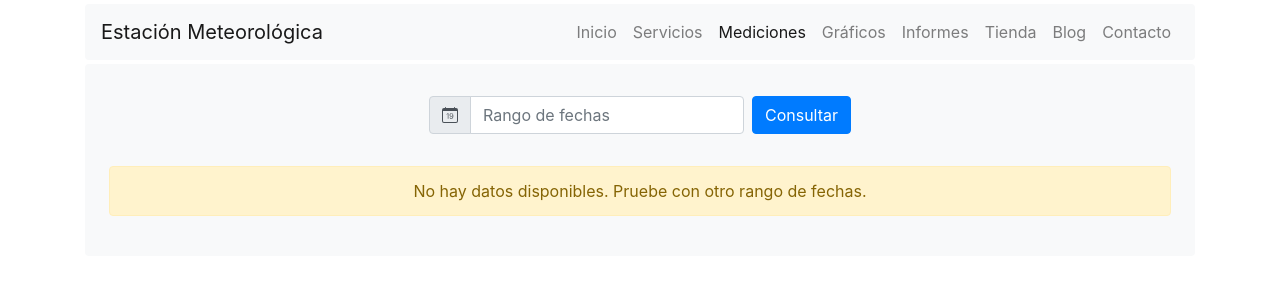
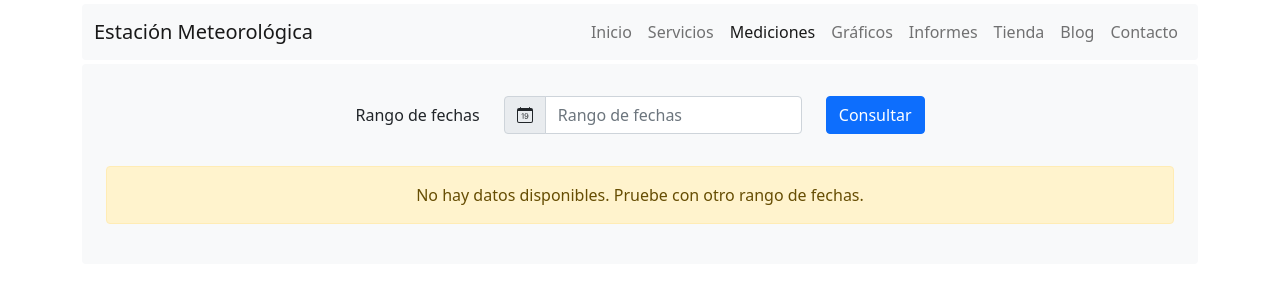
Before and after one commit to blackatze93/prototipo_estacion, a Django app: page /mediciones/ in a window 1280 px wide. Shown: the top 300 px of the page. Run offline with Django 3.2, Linux system fonts and the light colour scheme; data that the repository does not hold is empty; some libraries are stand-ins or nearby versions.

Commit message:
Actualizando plantilla

```diff
--- a/templates/base.html
+++ b/templates/base.html
@@ -2,11 +2,11 @@
 <html lang="es">
 <head>
     <meta charset="UTF-8">
-    <meta name="viewport" content="width=device-width, initial-scale=1, shrink-to-fit=no">
+    <meta name="viewport" content="width=device-width, initial-scale=1">
 
     <!-- Bootstrap CSS -->
-    <link rel="stylesheet" href="https://cdn.jsdelivr.net/npm/bootstrap@4.5.3/dist/css/bootstrap.min.css"
-          integrity="sha384-TX8t27EcRE3e/ihU7zmQxVncDAy5uIKz4rEkgIXeMed4M0jlfIDPvg6uqKI2xXr2" crossorigin="anonymous">
+    <link href="https://cdn.jsdelivr.net/npm/bootstrap@5.0.0-beta1/dist/css/bootstrap.min.css" rel="stylesheet"
+          integrity="sha384-giJF6kkoqNQ00vy+HMDP7azOuL0xtbfIcaT9wjKHr8RbDVddVHyTfAAsrekwKmP1" crossorigin="anonymous">
 
     {% load static %}
 
@@ -23,22 +23,24 @@
 <body>
 <div class="container my-1">
     <nav class="navbar navbar-expand-md navbar-light bg-light rounded">
+        <div class="container">
             <a class="navbar-brand" href="#">Estación Meteorológica</a>
-        <button class="navbar-toggler" type="button" data-toggle="collapse" data-target="#main-navbar"
+            <button class="navbar-toggler" type="button" data-bs-toggle="collapse" data-bs-target="#main-navbar"
                     aria-controls="main-navbar" aria-expanded="false" aria-label="Alternar navegación">
                 <span class="navbar-toggler-icon"></span>
             </button>
 
             <div class="collapse navbar-collapse justify-content-end" id="main-navbar">
                 <ul class="navbar-nav">
-                <li class="nav-item {% if request.path == '/' %}active{% endif %}">
-                    <a class="nav-link" href="{% url 'index' %}">Inicio</a>
+                    <li class="nav-item">
+                        <a class="nav-link {% if request.path == '/' %}active{% endif %}" href="{% url 'index' %}">Inicio</a>
                     </li>
                     <li class="nav-item">
                         <a class="nav-link" href="#">Servicios</a>
                     </li>
-                <li class="nav-item {% if request.path == '/mediciones/' %}active{% endif %}">
-                    <a class="nav-link" href="{% url 'mediciones' %}">Mediciones</a>
+                    <li class="nav-item">
+                        <a class="nav-link {% if request.path == '/mediciones/' %}active{% endif %}"
+                           href="{% url 'mediciones' %}">Mediciones</a>
                     </li>
                     <li class="nav-item">
                         <a class="nav-link" href="#">Gráficos</a>
@@ -57,16 +59,17 @@
                     </li>
                 </ul>
             </div>
+        </div>
     </nav>
     <main role="main" class="my-1 rounded bg-light px-4 py-4">
         {% block content %}{% endblock %}
     </main>
 </div>
-<!-- Option 1: jQuery and Bootstrap Bundle (includes Popper) -->
-<script src="https://code.jquery.com/jquery-3.5.1.min.js"
-        integrity="sha256-9/aliU8dGd2tb6OSsuzixeV4y/faTqgFtohetphbbj0=" crossorigin="anonymous"></script>
-<script src="https://cdn.jsdelivr.net/npm/bootstrap@4.5.3/dist/js/bootstrap.bundle.min.js"
-        integrity="sha384-ho+j7jyWK8fNQe+A12Hb8AhRq26LrZ/JpcUGGOn+Y7RsweNrtN/tE3MoK7ZeZDyx"
+<script src="https://cdn.jsdelivr.net/npm/@popperjs/core@2.5.4/dist/umd/popper.min.js"
+        integrity="sha384-q2kxQ16AaE6UbzuKqyBE9/u/KzioAlnx2maXQHiDX9d4/zp8Ok3f+M7DPm+Ib6IU"
+        crossorigin="anonymous"></script>
+<script src="https://cdn.jsdelivr.net/npm/bootstrap@5.0.0-beta1/dist/js/bootstrap.min.js"
+        integrity="sha384-pQQkAEnwaBkjpqZ8RU1fF1AKtTcHJwFl3pblpTlHXybJjHpMYo79HY3hIi4NKxyj"
         crossorigin="anonymous"></script>
 
 {# Block for adding more javascript #}
--- a/templates/mediciones/index.html
+++ b/templates/mediciones/index.html
@@ -2,26 +2,32 @@
 
 {% block head_stylesheets %}
     <link rel="stylesheet" type="text/css" href="https://cdn.jsdelivr.net/npm/daterangepicker/daterangepicker.css"/>
-    <link rel="stylesheet" type="text/css" href="https://cdn.datatables.net/1.10.22/css/dataTables.bootstrap4.min.css"/>
-    <link rel="stylesheet" type="text/css" href="https://cdn.datatables.net/responsive/2.2.6/css/responsive.bootstrap4.min.css"/>
+    <link rel="stylesheet" type="text/css"
+          href="https://cdn.datatables.net/1.10.22/css/dataTables.bootstrap5.min.css   "/>
+    <link rel="stylesheet" type="text/css"
+          href="https://cdn.datatables.net/responsive/2.2.6/css/responsive.bootstrap4.min.css"/>
 {% endblock %}
 
 {% block page_title %}Mediciones{% endblock %}
 
 {% block content %}
-    <form class="form-inline justify-content-center" method="post">
+    <form class="row row-cols-lg-auto align-items-center justify-content-center mb-3" method="post">
         {% csrf_token %}
-        <label class="sr-only" for="dates">Rango de fechas</label>
-        <div class="input-group my-2 mr-sm-2">
-            <div class="input-group-prepend">
+
+        <div class="col-12">
+            <label for="dates">Rango de fechas</label>
+        </div>
+
+        <div class="col-12">
+            <div class="input-group">
                 <div class="input-group-text">
-                    <svg width="1em" height="1em" viewBox="0 0 16 16" class="bi bi-calendar-date" fill="currentColor"
+                    <svg width="1em" height="1em" viewBox="0 0 16 16" class="bi bi-calendar-date"
+                         fill="currentColor"
                          xmlns="http://www.w3.org/2000/svg">
                         <path fill-rule="evenodd"
                               d="M3.5 0a.5.5 0 0 1 .5.5V1h8V.5a.5.5 0 0 1 1 0V1h1a2 2 0 0 1 2 2v11a2 2 0 0 1-2 2H2a2 2 0 0 1-2-2V3a2 2 0 0 1 2-2h1V.5a.5.5 0 0 1 .5-.5zM1 4v10a1 1 0 0 0 1 1h12a1 1 0 0 0 1-1V4H1z"/>
                         <path d="M6.445 11.688V6.354h-.633A12.6 12.6 0 0 0 4.5 7.16v.695c.375-.257.969-.62 1.258-.777h.012v4.61h.675zm1.188-1.305c.047.64.594 1.406 1.703 1.406 1.258 0 2-1.066 2-2.871 0-1.934-.781-2.668-1.953-2.668-.926 0-1.797.672-1.797 1.809 0 1.16.824 1.77 1.676 1.77.746 0 1.23-.376 1.383-.79h.027c-.004 1.316-.461 2.164-1.305 2.164-.664 0-1.008-.45-1.05-.82h-.684zm2.953-2.317c0 .696-.559 1.18-1.184 1.18-.601 0-1.144-.383-1.144-1.2 0-.823.582-1.21 1.168-1.21.633 0 1.16.398 1.16 1.23z"/>
                     </svg>
-                </div>
                 </div>
                 {% if dates %}
                     <input type="text" class="form-control" id="dates" name="dates" placeholder="Rango de fechas"
@@ -31,8 +37,11 @@
                            autocomplete="off">
                 {% endif %}
             </div>
+        </div>
 
+        <div class="col-12">
             <button type="submit" class="btn btn-primary my-2">Consultar</button>
+        </div>
     </form>
 
     {% if medidas %}
@@ -65,16 +74,19 @@
             </tbody>
         </table>
     {% else %}
-        <div class="alert alert-warning text-center mt-4" role="alert">No hay datos disponibles. Pruebe con otro rango de fechas.</div>
+        <div class="alert alert-warning text-center mt-4" role="alert">No hay datos disponibles. Pruebe con otro rango
+            de fechas.
+        </div>
     {% endif %}
 
 {% endblock %}
 
 {% block body_javascript %}
+    <script src="https://cdn.jsdelivr.net/npm/jquery@3.5.1/dist/jquery.min.js"></script>
     <script src="https://cdn.jsdelivr.net/npm/moment@2.29.1/moment.min.js"></script>
     <script src="https://cdn.jsdelivr.net/npm/daterangepicker@3.1.0/daterangepicker.min.js"></script>
     <script src="https://cdn.datatables.net/1.10.22/js/jquery.dataTables.min.js"></script>
-    <script src="https://cdn.datatables.net/1.10.22/js/dataTables.bootstrap4.min.js"></script>
+    <script src="https://cdn.datatables.net/1.10.22/js/dataTables.bootstrap5.min.js"></script>
     <script src="https://cdn.datatables.net/responsive/2.2.6/js/dataTables.responsive.min.js"></script>
     <script src="https://cdn.datatables.net/responsive/2.2.6/js/responsive.bootstrap4.min.js"></script>
 
```
Lines whose indentation alone changed are shown as unchanged.
